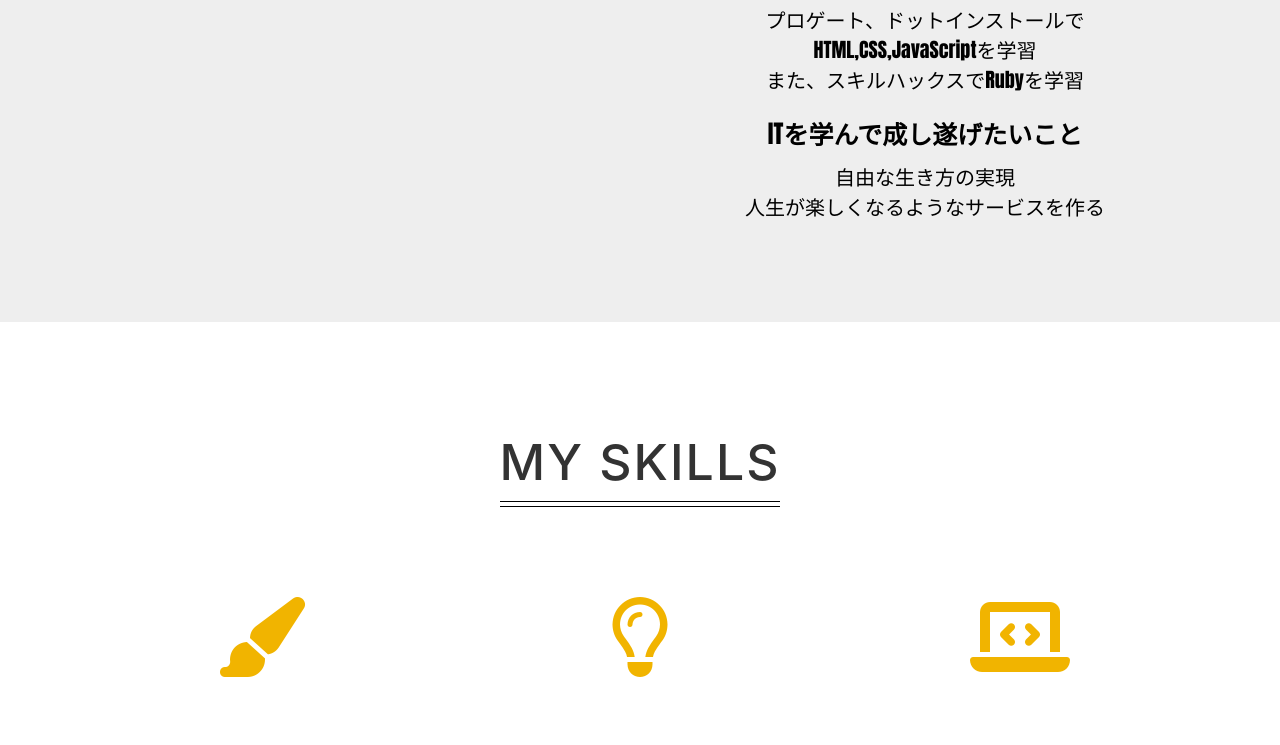
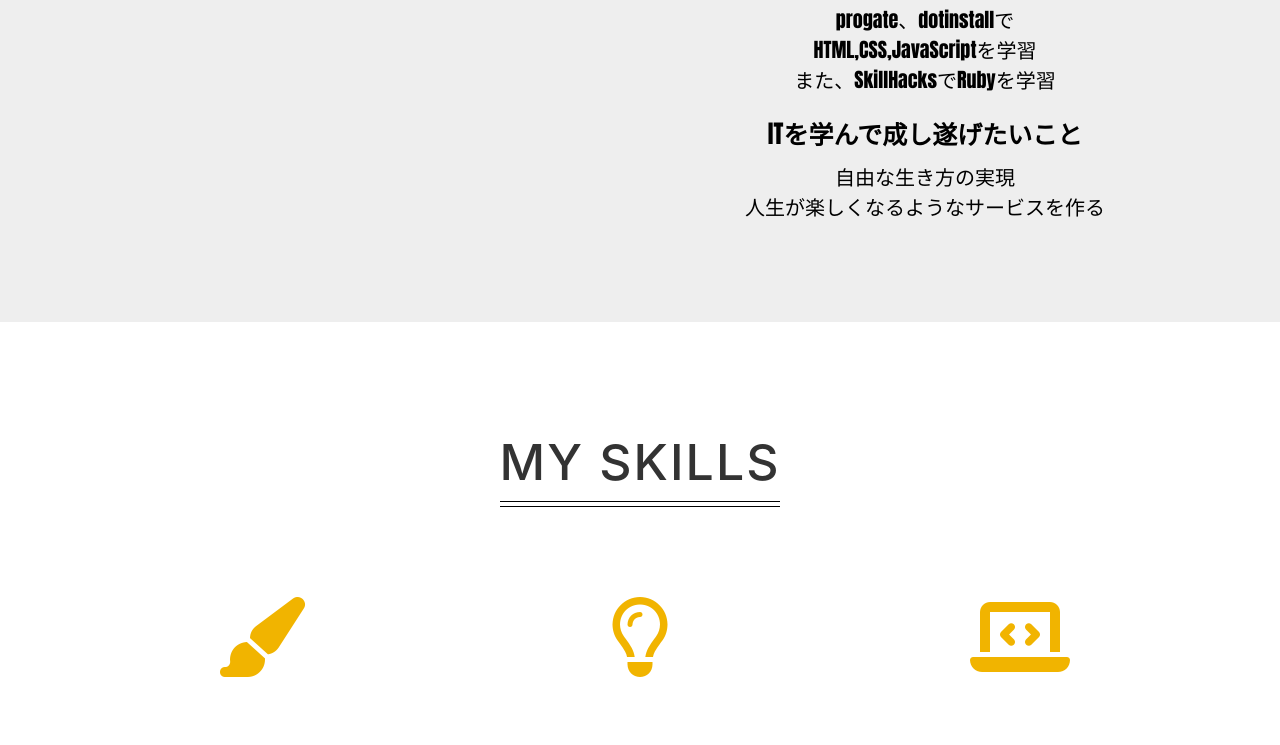
Before and after one commit to Da1k17/portfolio, a plain HTML site: page index.html in a window 1280 px wide. Shown: the part 1229-1974 px from the top of the page. Drawn offline with nearby package versions, Linux system fonts and the light colour scheme.

Commit message:
Update index.html

```diff
--- a/index.html
+++ b/index.html
@@ -71,7 +71,7 @@
             <dt class="intro-title">学歴</dt>
             <dd class="intro-detail">早稲田大学商学部3年生</dd>
             <dt class="intro-title">活動</dt>
-            <dd class="intro-detail">将来の起業のために<br>2019年秋からプログラミングを始める<br>プロゲート、ドットインストールで<br>HTML,CSS,JavaScriptを学習<br>また、スキルハックスでRubyを学習<br></dd>
+            <dd class="intro-detail">将来の起業のために<br>2019年秋からプログラミングを始める<br>progate、dotinstallで<br>HTML,CSS,JavaScriptを学習<br>また、SkillHacksでRubyを学習<br></dd>
             <dt class="intro-title">ITを学んで成し遂げたいこと</dt>
             <dd class="intro-detail">自由な生き方の実現<br>人生が楽しくなるようなサービスを作る</dd>
           </div>
```
